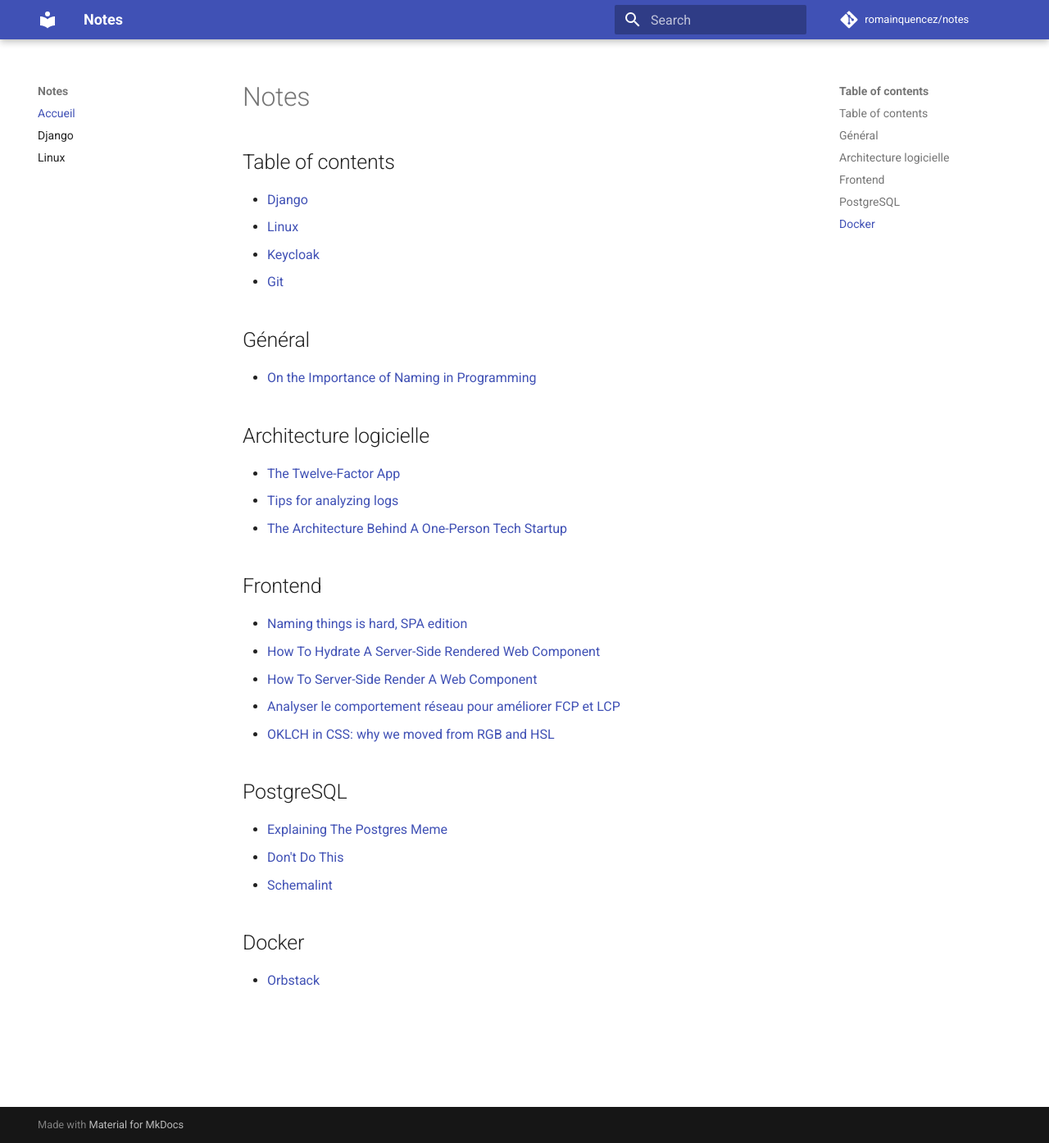
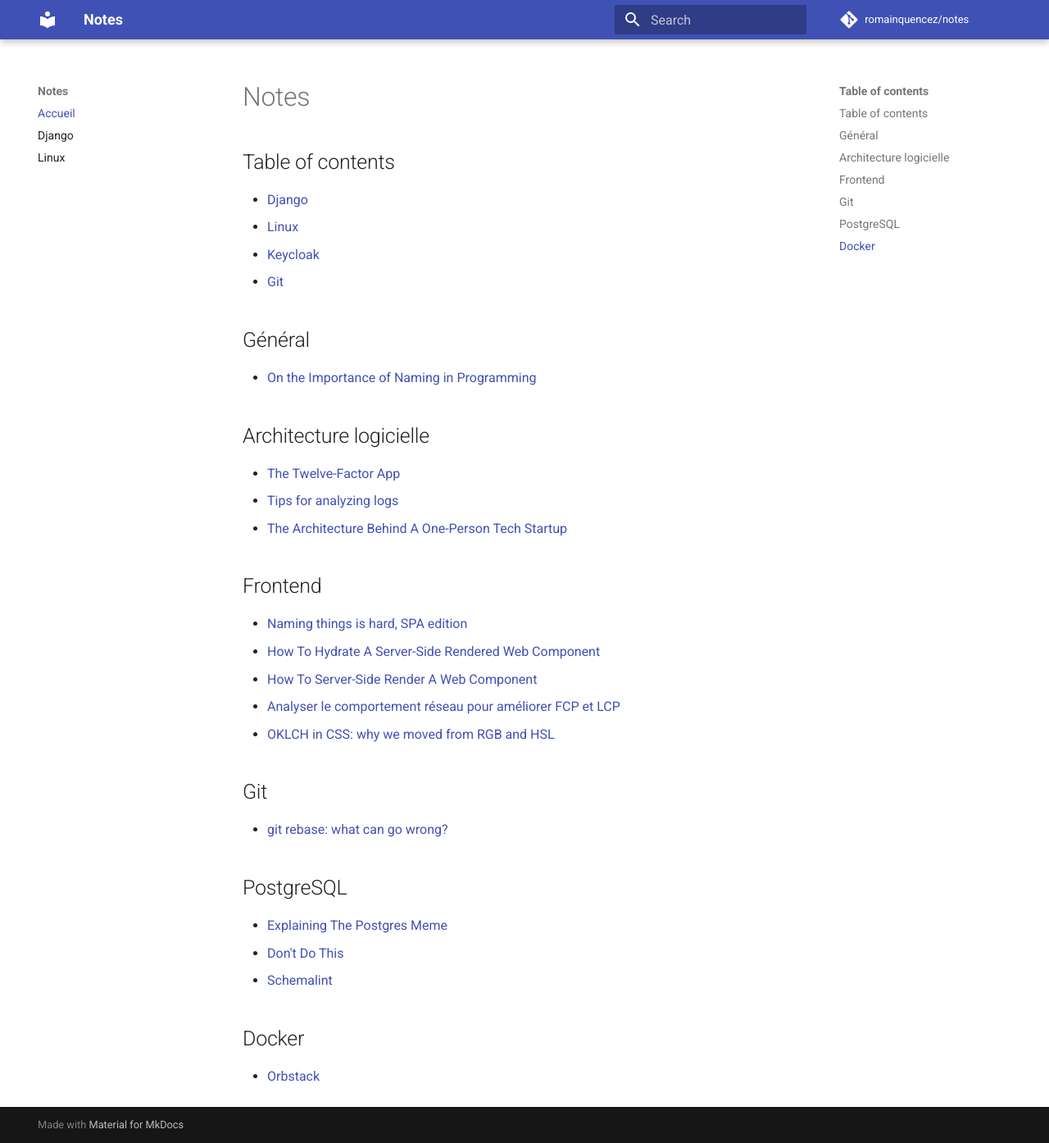
Before and after one commit to romainquencez/notes, an MkDocs documentation site: the page built from docs/index.md, in a window 1280 px wide and 1394 px high. Shown: the whole window at 82% size. Built offline with MkDocs 1.6.1 and Material for MkDocs 9.7.7, drawn with Linux system fonts in a browser that asks for light colours; comment, search, counter and statistics services are not loaded.

Commit message:
Update index.md

```diff
--- a/docs/index.md
+++ b/docs/index.md
@@ -25,6 +25,10 @@
 * [Analyser le comportement réseau pour améliorer FCP et LCP](https://www.julienpradet.fr/tutoriels/reseau-et-core-web-vitals/)
 * [OKLCH in CSS: why we moved from RGB and HSL](https://evilmartians.com/chronicles/oklch-in-css-why-quit-rgb-hsl)
 
+## Git
+
+* [git rebase: what can go wrong?](https://jvns.ca/blog/2023/11/06/rebasing-what-can-go-wrong-/)
+
 ## PostgreSQL
 
 * [Explaining The Postgres Meme](https://avestura.dev/blog/explaining-the-postgres-meme)
```
